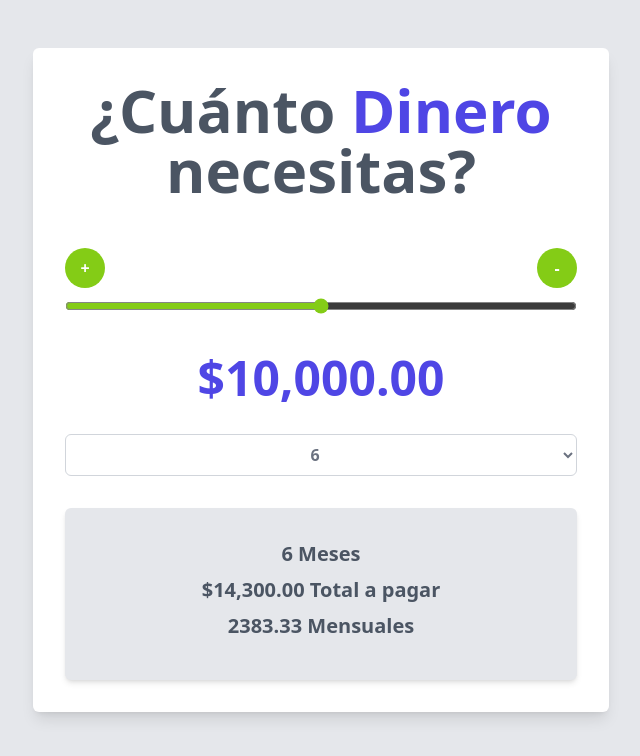
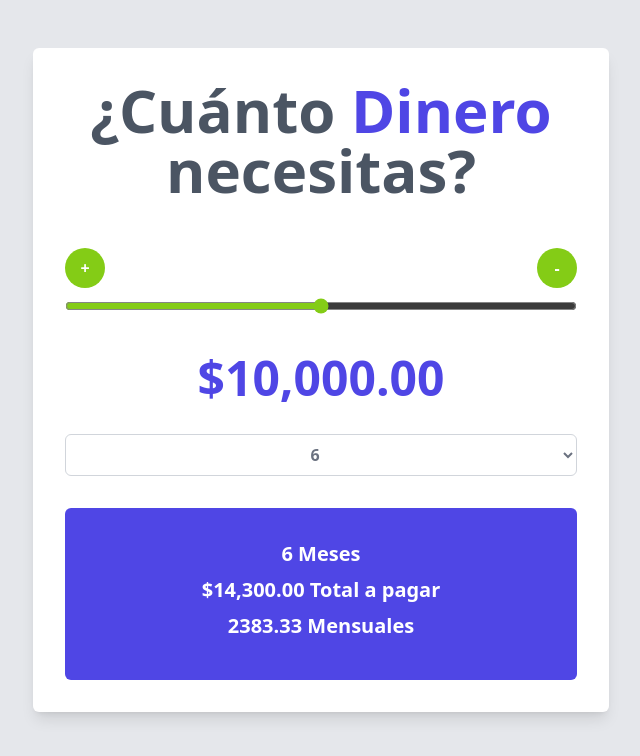
Before and after one commit to JmAtochePascual/cotizador-Prestamo, a React (Vite) app: page / in a window 1280 px wide. Shown: the top 756 px of the page, without its empty margins (319-959 px from the left). Built offline with nearby package versions, Linux system fonts and the light colour scheme.

Commit message:
[UPDATE] Cambiar estilos del componente resultado

```diff
--- a/src/components/Resultado.jsx
+++ b/src/components/Resultado.jsx
@@ -6,10 +6,10 @@ function Resultado({ plazo, totalPagar, pago }) {
   pago = Math.round(pago * 100) / 100;
 
   return (
-    <div className="w-full p-8 rounded-md shadow-md bg-gray-200">
-      <p className="mb-2 text-center font-bold text-xl text-gray-600">{plazo} Meses</p>
-      <p className="mb-2 text-center font-bold text-xl text-gray-600">{formatearCantidad(totalPagar)} Total a pagar</p>
-      <p className="mb-2 text-center font-bold text-xl text-gray-600">{pago} Mensuales</p>
+    <div className="w-full p-8 rounded-md bg-indigo-600">
+      <p className="mb-2 text-center font-bold text-xl text-white">{plazo} Meses</p>
+      <p className="mb-2 text-center font-bold text-xl text-white">{formatearCantidad(totalPagar)} Total a pagar</p>
+      <p className="mb-2 text-center font-bold text-xl text-white">{pago} Mensuales</p>
     </div>
   )
 }
```
